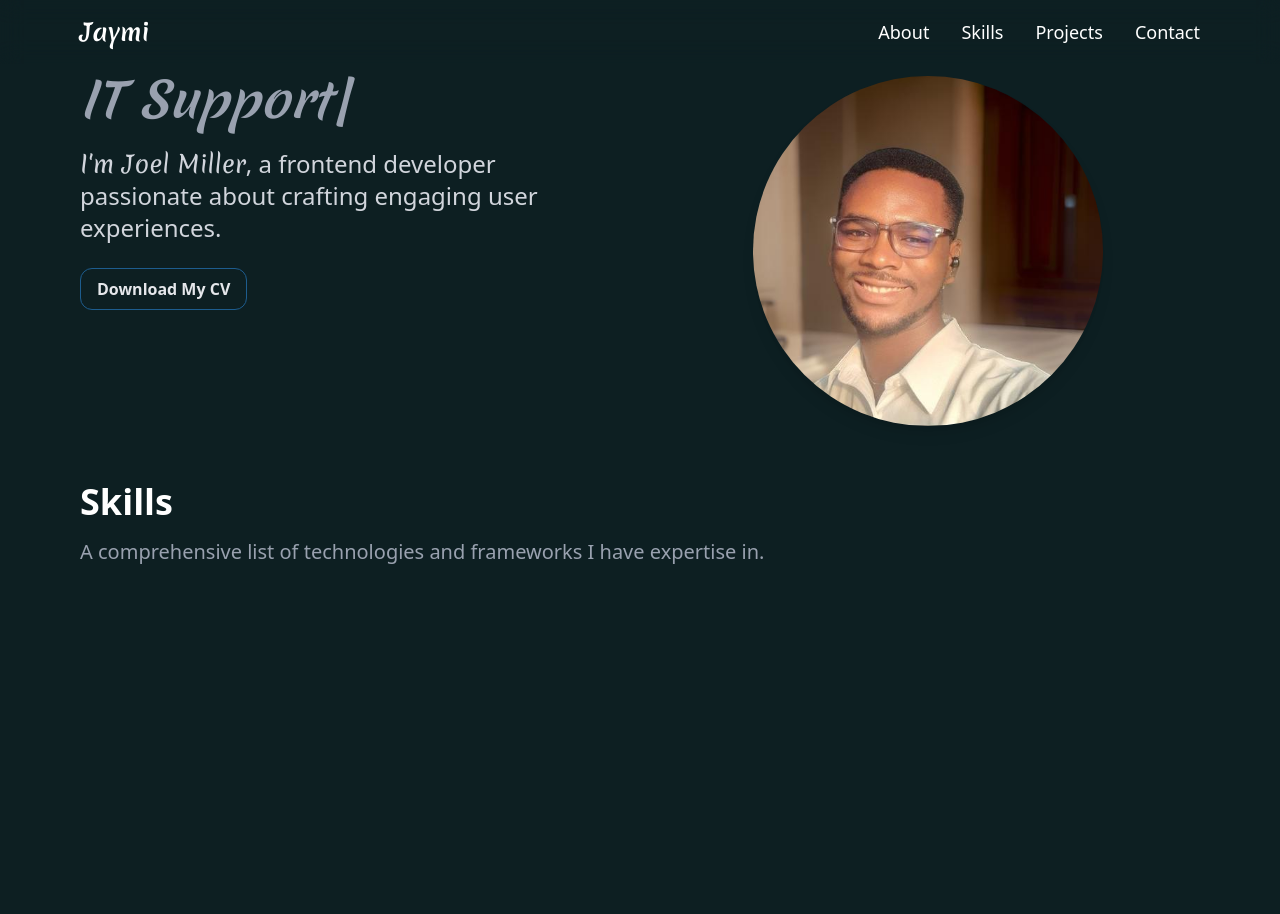
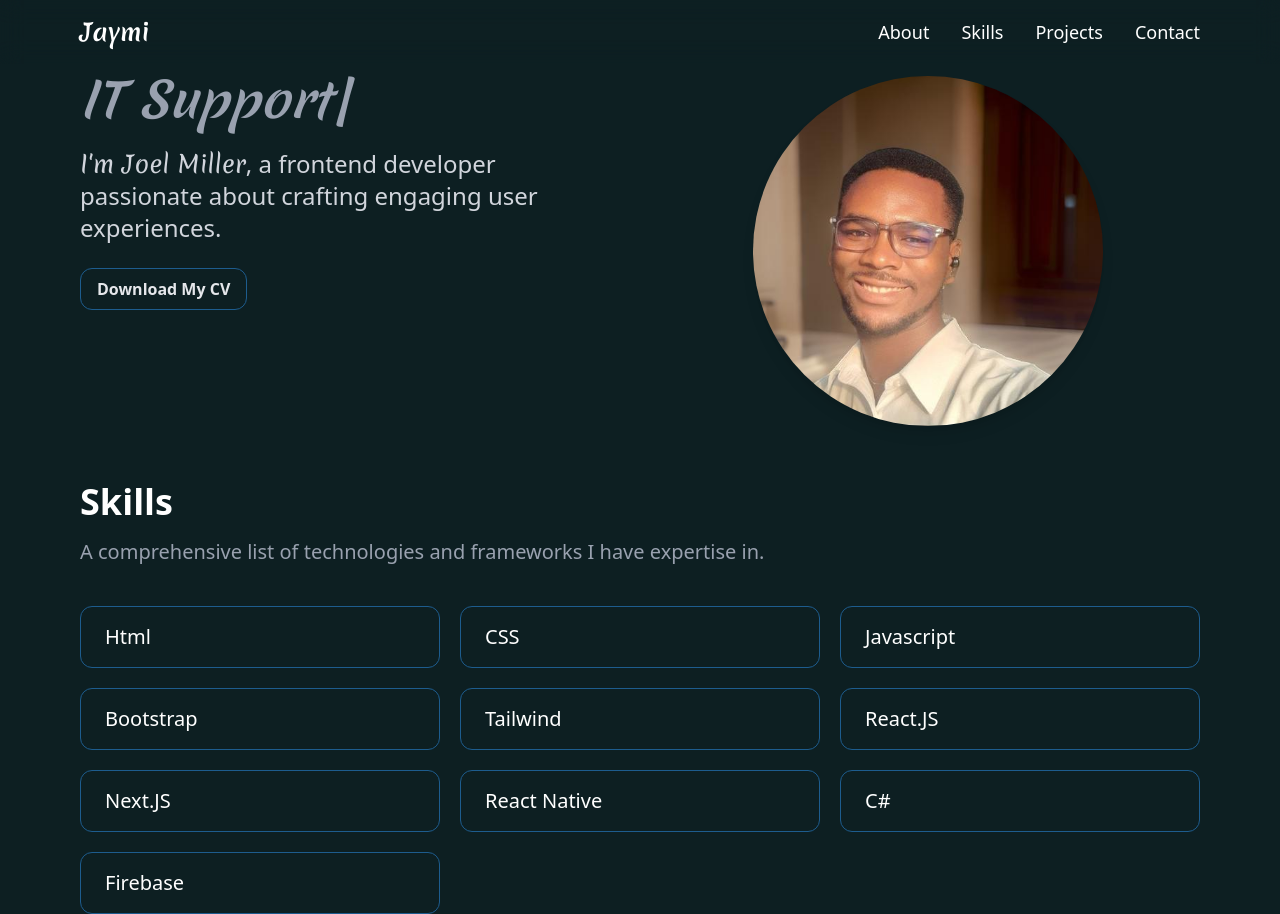
Before and after one commit to Jaymi-01/portfolio-2.0, a React (Vite) app: page / in a window 1280 px wide. Before the commit the page ends 800 px from the top, so only its background shows below. Built offline with nearby package versions, Linux system fonts and the light colour scheme.

Commit message:
Refactor Skill component to enhance animation and structure

```diff
--- a/src/components/Skill.jsx
+++ b/src/components/Skill.jsx
@@ -1,5 +1,25 @@
 import React from "react";
 import { motion } from "framer-motion";
+import { proficiency } from "../constant/Index";
+
+const containerVariants = {
+  hidden: { opacity: 0 },
+  visible: {
+    opacity: 1,
+    transition: {
+      staggerChildren: 0.2,
+    },
+  },
+};
+
+const itemVariants = {
+  hidden: { opacity: 0, y: 30 },
+  visible: {
+    opacity: 1,
+    y: 0,
+    transition: { duration: 0.5, ease: "easeOut" },
+  },
+};
 
 const Skill = () => {
   return (
@@ -22,6 +42,25 @@ const Skill = () => {
       >
         A comprehensive list of technologies and frameworks I have expertise in.
       </motion.p>
+      <motion.div
+  className="grid grid-cols-2 md:grid-cols-3 gap-5 mt-10"
+  variants={containerVariants}
+  initial="hidden"
+  whileInView="visible"
+  viewport={{ once: true }}
+>
+  {proficiency.map((option, index) => (
+    <motion.div
+      key={index}
+      variants={itemVariants}
+      exit={{ opacity: 0, y: -20, transition: { duration: 0.3 } }}
+    >
+      <div className="px-6 py-4 border border-primary bg-secondary/10 rounded-xl">
+        <p className="text-xl">{option.text}</p>
+      </div>
+    </motion.div>
+  ))}
+</motion.div>
     </div>
   );
 };
```
Lines whose indentation alone changed are shown as unchanged.
